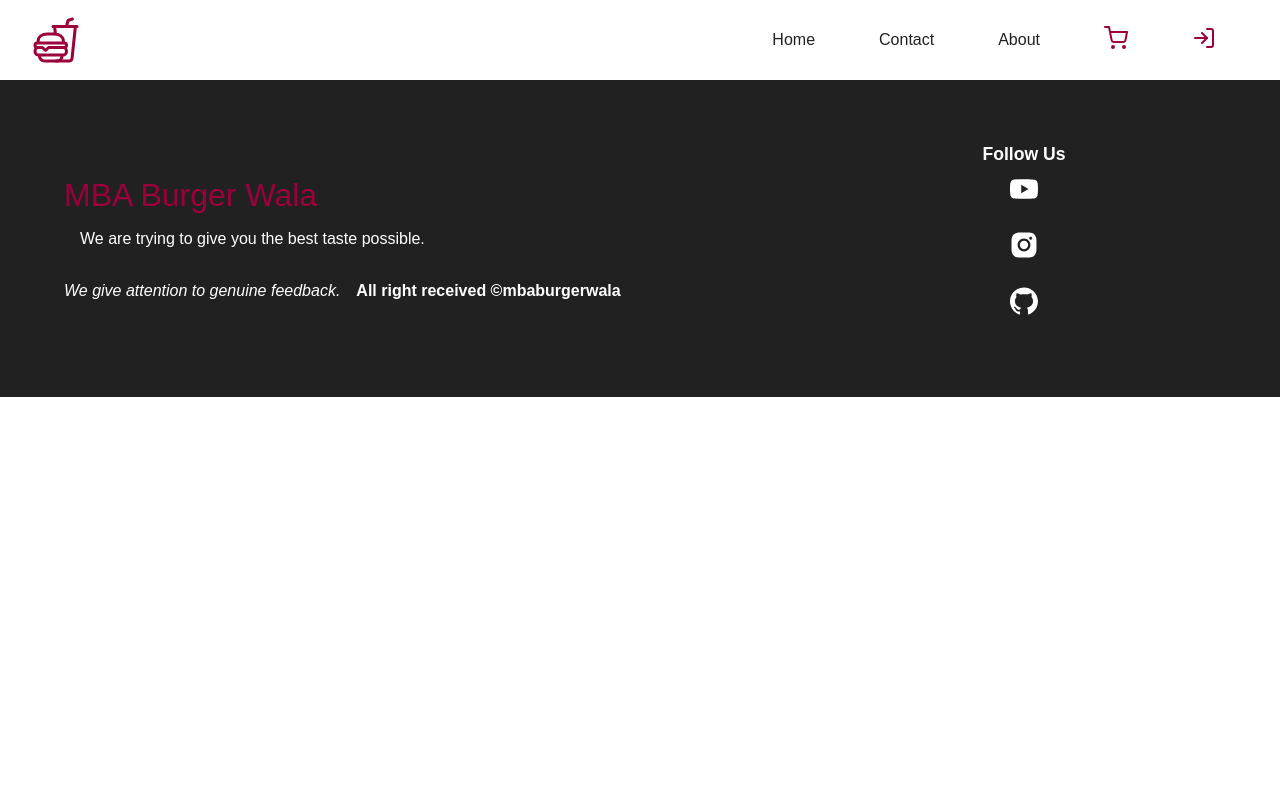
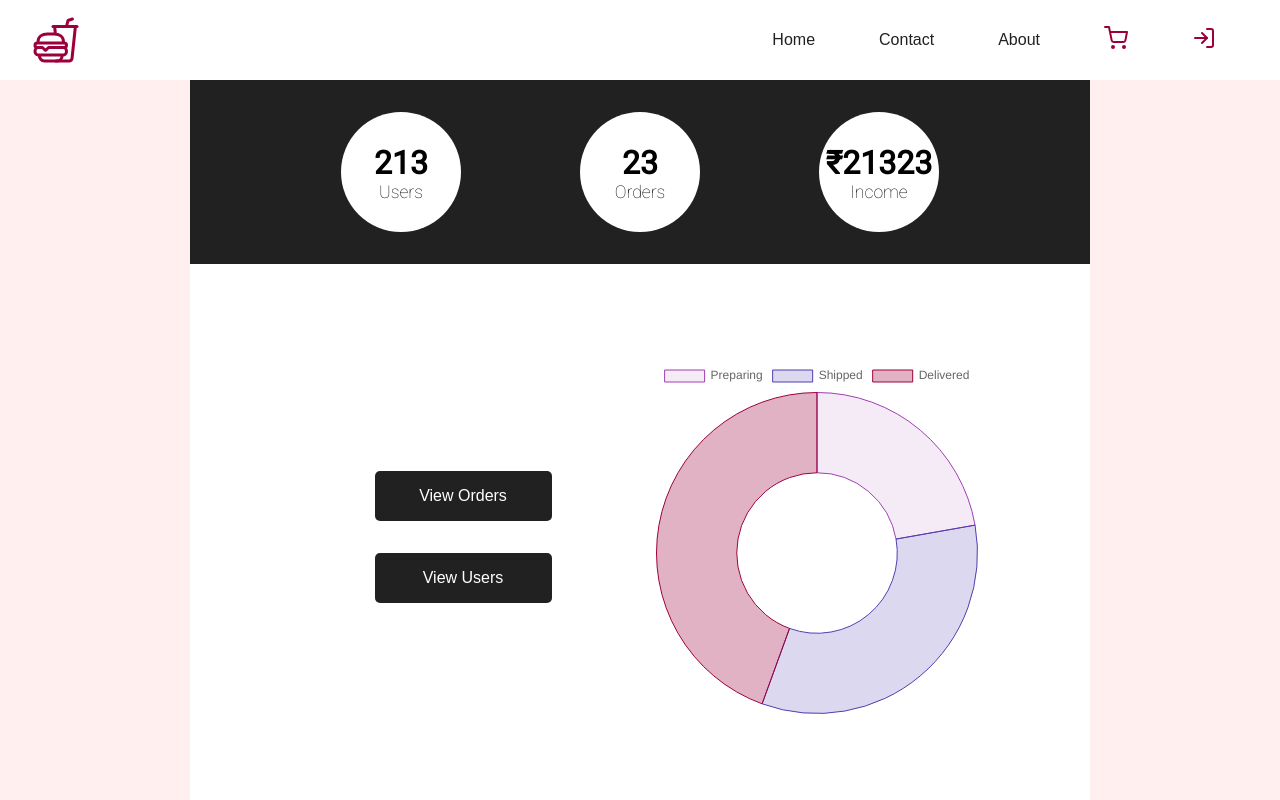
Before and after one commit to devpranab/mba-burger-wala-ui, a React (Create React App) app: page /admin in a window 1280 px wide. Shown: the top 800 px of the page. Built offline with nearby package versions, Linux system fonts and the light colour scheme; a web font is replaced by a local one.

Commit message:
Dashboard  Section Design

```diff
--- a/src/App.js
+++ b/src/App.js
@@ -11,6 +11,7 @@
 import Profile from './components/Profile/Profile';
 import MyOrders from './components/MyOrders/MyOrders';
 import OrderDetails from './components/MyOrders/OrderDetails';
+import Dashboard from './components/Admin/Dashboard';
 import './styles/app.scss';
 
 function App() {
@@ -28,6 +29,7 @@
         <Route path="/me" element={<Profile/>}></Route>
         <Route path="/myorders" element={<MyOrders/>}></Route>
         <Route path="/order/:id" element={<OrderDetails/>}></Route>
+        <Route path="/admin" element={<Dashboard/>}></Route>
       </Routes>
       <Footer/>
     </Router>
--- /dev/null
+++ b/src/components/Admin/Dashboard.js
@@ -0,0 +1,97 @@
+import React from 'react';
+import './Dashboard.scss';
+import { Link } from "react-router-dom";
+import { Doughnut } from "react-chartjs-2";
+import { Chart as ChartJS, Tooltip, ArcElement, Legend } from "chart.js";
+
+ChartJS.register(Tooltip, ArcElement, Legend);
+
+const Box = ({ title, value }) => (
+    <div>
+      <h3>
+        {title === "Income" && "₹"}
+        {value}
+      </h3>
+      <p>{title}</p>
+    </div>
+  );
+
+  const data = {
+    labels: ["Preparing", "Shipped", "Delivered"],
+    datasets: [
+      {
+        label: "# of orders",
+        data: [2, 3, 4],
+        backgroundColor: [
+          "rgba(159,63,176,0.1)",
+          "rgba(78,63,176,0.2)",
+          "rgba(156,0,60,0.3)",
+        ],
+        borderColor: ["rgb(159,63,176)", "rgb(78,63,176)", "rgb(156,0,60)"],
+        borderWidth: 1,
+      },
+    ],
+  };
+
+const Dashboard = () => {
+    return (
+      <section className="dashboard">
+        <main>
+            <article>
+               <Box title="Users" value={213} />
+               <Box title="Orders" value={23} />
+               <Box title="Income" value={21323} />
+            </article>
+            <section>
+                <div>
+            <Link to="/admin/orders">View Orders</Link>
+            <Link to="/admin/users">View Users</Link>
+                </div>
+                <aside>
+                <Doughnut data={data} />
+                </aside>
+            </section>
+        </main>
+      </section>
+    );
+};
+
+export default Dashboard;
+
+
+
+
+//
+
+// const loading = true;
+
+
+
+// const Dashboard = () => {
+
+
+//   return (
+//
+//       {loading === false ? (
+//         <main>
+//           <article>
+
+//           </article>
+
+//           <section>
+//             <div>
+
+//             </div>
+
+//             <aside>
+//
+//             </aside>
+//           </section>
+//         </main>
+//       ) : (
+//       )}
+//     </section>
+//   );
+// };
+
+// export default Dashboard;
--- /dev/null
+++ b/src/components/Admin/Dashboard.scss
@@ -0,0 +1,101 @@
+@import '../../styles/colors.scss';
+
+.dashboard {
+    background-color: $pink;
+    width: 100%;
+    height: 130vh;
+    > main {
+      height: 100%;
+      background-color: white;
+      max-width: 900px;
+      margin: auto;
+
+      > article {
+        background-color: $dark;
+        padding: 2rem;
+        display: flex;
+        justify-content: space-evenly;
+        align-items: center;
+
+        > div {
+          background-color: white;
+          border-radius: 100%;
+          text-align: center;
+          height: 120px;
+          width: 120px;
+          padding: 2rem 0;
+          > h3 {
+            font: 800 2rem "Roboto";
+          }
+          > p {
+            font: 100 1.1rem "Roboto";
+          }
+        }
+      }
+
+      > section {
+        display: flex;
+        justify-content: space-between;
+        padding: 6rem;
+        > div {
+          display: flex;
+          flex-direction: column;
+          width: 50%;
+          justify-content: center;
+          align-items: center;
+          > a {
+            white-space: nowrap;
+            background-color: $dark;
+            color: white;
+            padding: 1rem;
+            width: 50%;
+            text-align: center;
+            border-radius: 5px;
+            margin: 1rem;
+            &:hover {
+              background-color: $reddark;
+            }
+          }
+        }
+
+        > aside {
+          width: 50%;
+        }
+      }
+    }
+  }
+
+  @media screen and (max-width: 820px) {
+    .dashboard {
+      height: 100vmin;
+      > main > section {
+        padding: 2rem;
+      }
+    }
+  }
+  @media screen and (max-width: 600px) {
+    .dashboard {
+      height: unset;
+      min-height: 100vh;
+      > main {
+        > article {
+          flex-direction: column;
+          > div {
+            margin: 1rem;
+          }
+        }
+
+        > section {
+          flex-direction: column;
+          padding: 2rem;
+          > div {
+            width: 100%;
+            margin: 1rem 0;
+          }
+          > aside {
+            width: 100%;
+          }
+        }
+      }
+    }
+  }
```
Also changed, not shown: 1 other file (tests, documents, lock files or other folders).
